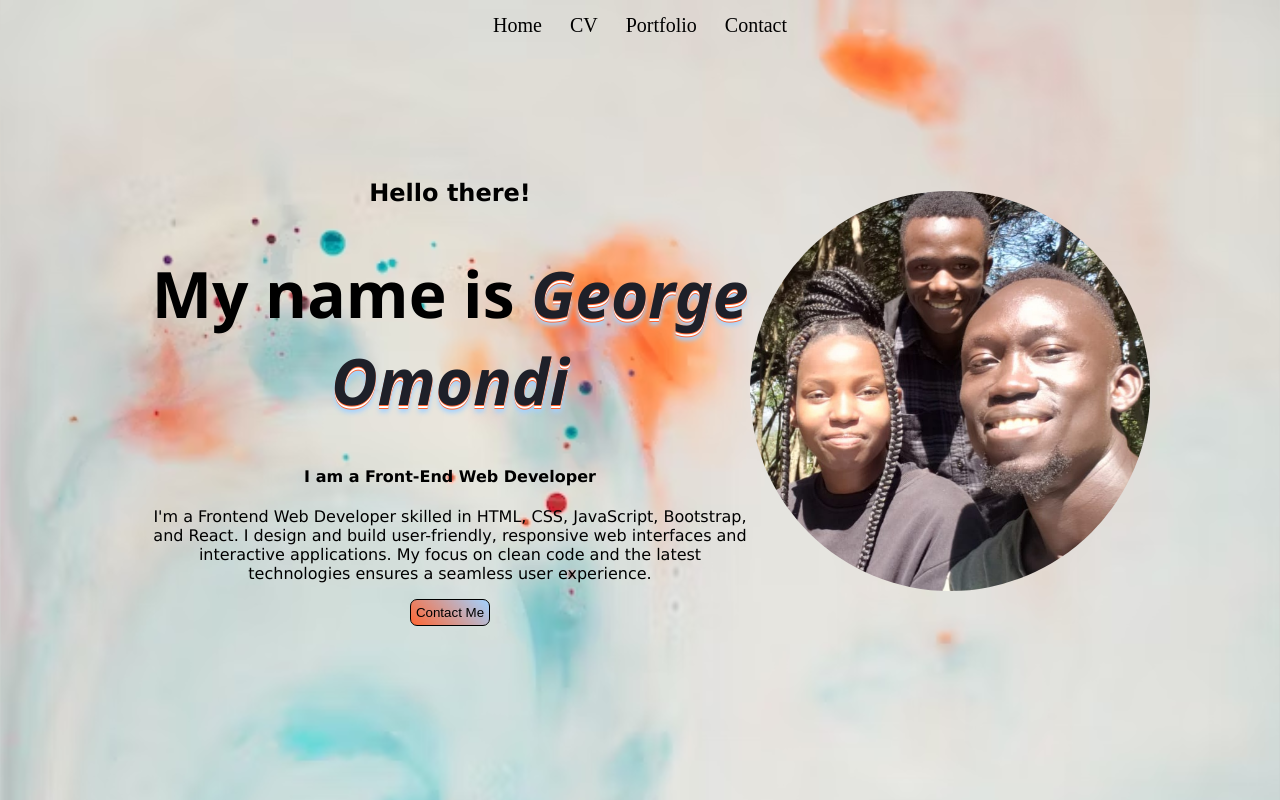
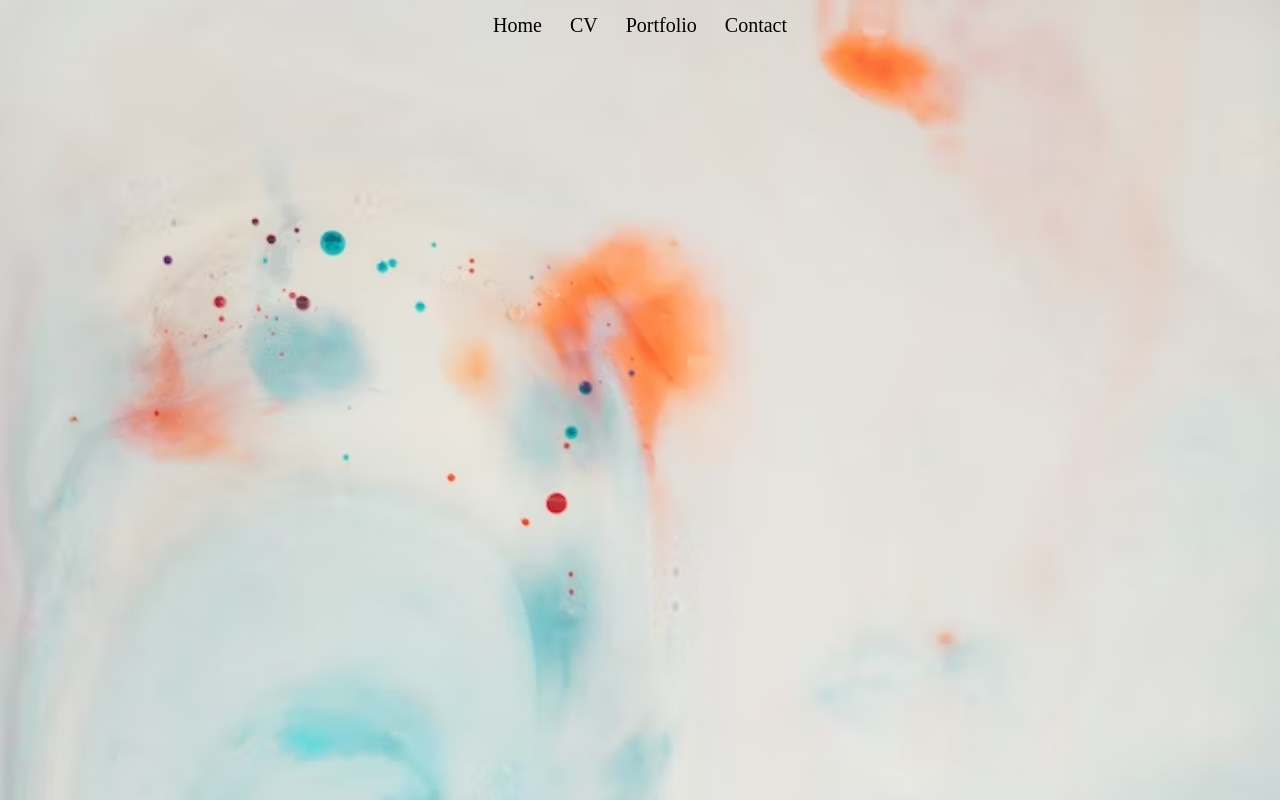
Before and after one commit to omondigeorge/my-portfolio, a React (Vite) app: page / in a window 1280 px wide. Built offline with nearby package versions, Linux system fonts and the light colour scheme.

Commit message:
Changed Navlink route for home to home instead of blank

```diff
--- a/src/App.jsx
+++ b/src/App.jsx
@@ -10,7 +10,7 @@
     <BrowserRouter>
         <header>
           <nav>
-            <NavLink to="/">Home</NavLink>
+            <NavLink to="/home">Home</NavLink>
             <NavLink to="/cv">CV</NavLink>
             <NavLink to="/portfolio">Portfolio</NavLink>
             <NavLink to="/contact">Contact</NavLink>
@@ -18,7 +18,7 @@
         </header>
         <main>
           <Routes>
-            <Route path="/" element={<Home />} />
+            <Route path="/home" element={<Home />} />
             <Route path="/cv" element={<CV />} />
             <Route path="/portfolio" element={<Portfolio />} />
             <Route path="/contact" element={<Contact />} />
```
